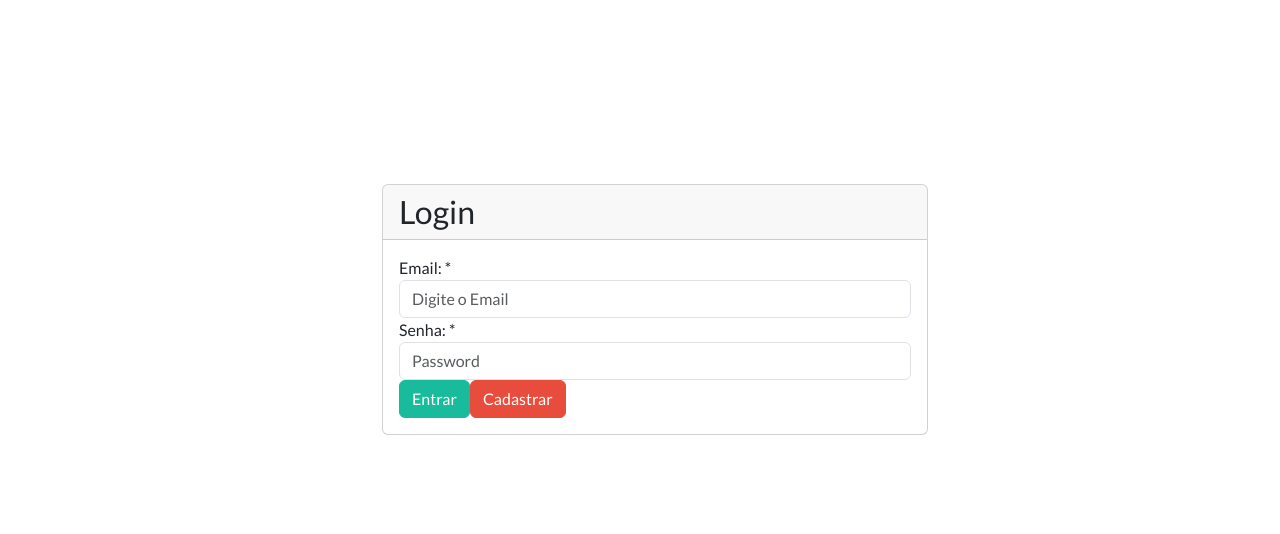
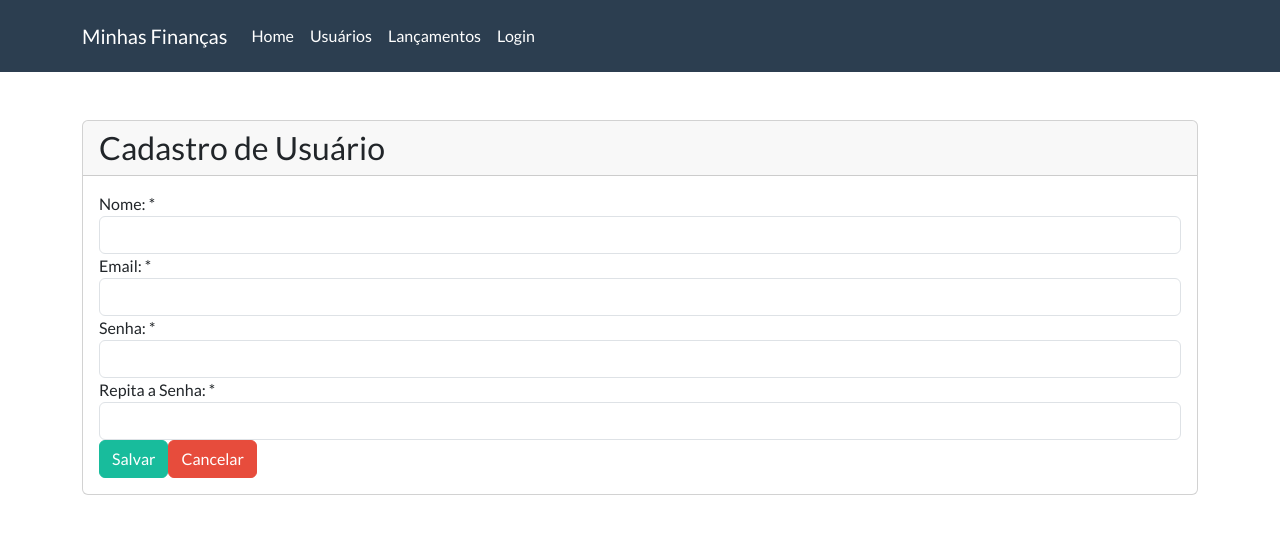
Before and after one commit to flavioguitar/financas-app, a React (Create React App) app: page /#/cadastro-usuarios in a window 1280 px wide. Shown: the top 534 px of the page. Built offline with nearby package versions, Linux system fonts and the light colour scheme.

Commit message:
criação de rotas e menu

```diff
--- a/package.json
+++ b/package.json
@@ -9,6 +9,7 @@
     "bootswatch": "^5.2.0",
     "react": "^18.2.0",
     "react-dom": "^18.2.0",
+    "react-router-dom": "5.1.2",
     "react-scripts": "5.0.1",
     "web-vitals": "^2.1.4"
   },
--- a/src/App.js
+++ /dev/null
@@ -1,19 +0,0 @@
-import React from "react";
-import Login from "./views/login";
-
-
-import 'bootswatch/dist/flatly/bootstrap.css'
-import './custom.css'
-class App extends React.Component {
-
-  render(){
-    return (
-      <div>
-        <Login/>
-    </div>
-    )
-  }
-
-}
-
-export default App;
--- a/src/components/form-group.js
+++ b/src/components/form-group.js
@@ -4,9 +4,9 @@
 
     return (
         <div className="form-group">
-        <label htmlFor={props.htmlFor}>{ props.label}</label>
-        {props.children}
-      </div>
+          <label htmlFor={props.htmlFor}>{ props.label}</label>
+          {props.children}
+        </div>
     )
 
 }
--- /dev/null
+++ b/src/components/navbar.js
@@ -0,0 +1,35 @@
+import React from "react";
+
+function NavBar(){
+    return (
+
+    <div className="navbar navbar-expand-lg fixed-top navbar-dark bg-primary">
+      <div className="container">
+        <a href="https://bootswatch.com/" className="navbar-brand">Minhas Finanças</a>
+        <button className="navbar-toggler" type="button" data-toggle="collapse" data-target="#navbarResponsive" aria-controls="navbarResponsive" aria-expanded="false" aria-label="Toggle navigation">
+          <span className="navbar-toggler-icon"></span>
+        </button>
+        <div className="collapse navbar-collapse" id="navbarResponsive">
+          <ul className="navbar-nav">
+            <li className="nav-item">
+            <a className="nav-link" href="home.html">Home</a>
+          </li>
+          <li className="nav-item">
+            <a className="nav-link" href="usuarios.html">Usuários</a>
+          </li>
+          <li className="nav-item">
+            <a className="nav-link" href="lancamentos.html">Lançamentos</a>
+          </li>
+          <li className="nav-item">
+            <a className="nav-link" href="login.html">Login</a>
+          </li>
+        </ul>
+
+        </div>
+      </div>
+    </div>
+    )
+}
+
+
+export default NavBar
--- a/src/index.js
+++ b/src/index.js
@@ -1,6 +1,6 @@
 import React from 'react';
 import ReactDOM from 'react-dom/client';
-import App from './App';
+import App from './main/App';
 
 const root = ReactDOM.createRoot(document.getElementById('root'));
 root.render(
--- /dev/null
+++ b/src/main/App.js
@@ -0,0 +1,22 @@
+import React from "react";
+import Rotas from "./rotas";
+import NavBar from "../components/navbar";
+
+import 'bootswatch/dist/flatly/bootstrap.css'
+import '../custom.css'
+class App extends React.Component {
+
+  render(){
+    return (
+      <>
+        <NavBar/>
+        <div className="container">
+          <Rotas/>
+      </div>
+    </>
+    )
+  }
+
+}
+
+export default App;
--- /dev/null
+++ b/src/main/rotas.js
@@ -0,0 +1,19 @@
+import  React from 'react'
+
+import Login from '../views/login'
+import CadastrarUsuario from '../views/cadastroUsuario'
+
+import { Route, Switch, HashRouter } from 'react-router-dom'
+
+function Rotas(){
+    return (
+        <HashRouter>
+            <Switch>
+                <Route path="/login" component={Login} />
+                <Route path="/cadastro-usuarios" component={CadastrarUsuario} />
+            </Switch>
+        </HashRouter>
+    )
+}
+
+export default Rotas
--- /dev/null
+++ b/src/views/cadastroUsuario.js
@@ -0,0 +1,72 @@
+import  React from 'react'
+
+import Card from '../components/card'
+import FormGroup from '../components/form-group'
+
+class CadastrarUsuario extends React.Component{
+
+    state = {
+        nome:'',
+        email:'',
+        senha:'',
+        senhaRepeticao:''
+    }
+
+    cadastrar = () =>{
+        console.log('nome:', this.state.nome);
+        console.log('email:', this.state.email);
+        console.log('senha:', this.state.senha);
+        console.log('senhaRepeticao:', this.state.senhaRepeticao);
+    }
+
+    render(){
+        return(
+
+                <Card title="Cadastro de Usuário">
+                    <div className="row">
+                        <div className="col-lg-12">
+                            <div className="bs-component">
+                                <FormGroup label="Nome: *" htmlfor="inputNome">
+                                    <input type="text"
+                                           id="inputNome"
+                                           className='form-control'
+                                           name="nome"
+                                           onChange={e => this.setState({nome: e.target.value})}
+                                           />
+                                </FormGroup>
+                                <FormGroup label="Email: *" htmlfor="inputEmail">
+                                    <input type="text"
+                                           id="inputEmail"
+                                           className='form-control'
+                                           name="Email"
+                                           onChange={e => this.setState({email: e.target.value})}
+                                           />
+                                </FormGroup>
+                                <FormGroup label="Senha: *" htmlfor="inputSenha">
+                                    <input type="password"
+                                           id="inputSenha"
+                                           className='form-control'
+                                           name="Senha"
+                                           onChange={e => this.setState({senha: e.target.value})}
+                                           />
+                                </FormGroup>
+                                <FormGroup label="Repita a Senha: *" htmlfor="inputRepitaSenha">
+                                    <input type="password"
+                                           id="inputRepitaSenha"
+                                           className='form-control'
+                                           name="Senha"
+                                           onChange={e => this.setState({senhaRepeticao: e.target.value})}
+                                           />
+                                </FormGroup>
+                                <button type="button" onClick={this.cadastrar} className='btn btn-success'>Salvar</button>
+                                <button type="button" className='btn btn-danger'>Cancelar</button>
+                            </div>
+                        </div>
+                    </div>
+                </Card>
+
+        )
+    }
+}
+
+export default CadastrarUsuario
--- a/src/views/login.js
+++ b/src/views/login.js
@@ -17,7 +17,6 @@
     render(){
         return (
 
-        <div className="container">
             <div className="row">
                 <div className="col-md-6" style={ {position: 'relative', left: '300px'} }>
                     <div className="bs-docs-section">
@@ -54,7 +53,6 @@
                     </div>
                 </div>
             </div>
-        </div>
 
         )
 
```
Also changed, not shown: 1 other file (tests, documents, lock files or other folders).
